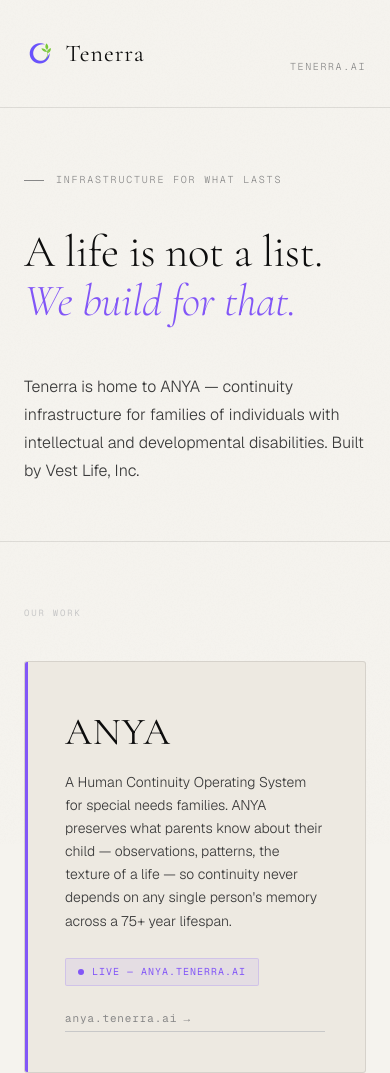
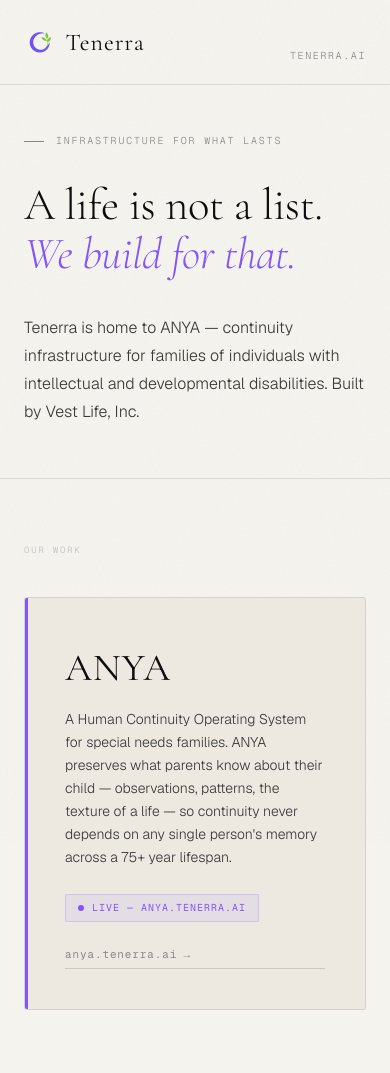
Before and after one commit to vestltg/tenerra-geo, a plain HTML site: page index.html in a window 390 px wide. Shown: the top 1073 px of the page. Drawn offline with nearby package versions, Linux system fonts and the light colour scheme.

Commit message:
fix: tighten homepage header and hero spacing

```diff
--- a/index.html
+++ b/index.html
@@ -65,8 +65,8 @@
 
     body {
       min-height: 100vh;
-      display: grid;
-      grid-template-rows: 1fr auto;
+      display: flex;
+      flex-direction: column;
       position: relative;
       overflow-x: hidden;
     }
@@ -144,6 +144,7 @@
 
     /* ─── MAIN ─── */
     main {
+      flex: 1 0 auto;
       position: relative;
       z-index: 1;
       padding: 0;
@@ -151,7 +152,7 @@
 
     /* ─── HERO ─── */
     .hero {
-      padding: 7rem 0 5rem;
+      padding: clamp(3.5rem, 8vw, 5.5rem) 0 5rem;
       border-bottom: 1px solid var(--rule);
     }
 
@@ -162,7 +163,7 @@
       letter-spacing: 0.18em;
       text-transform: uppercase;
       color: var(--ink-muted);
-      margin-bottom: 2.5rem;
+      margin-bottom: 2rem;
       display: flex;
       align-items: center;
       gap: 0.75rem;
@@ -184,7 +185,7 @@
       letter-spacing: -0.01em;
       color: var(--ink);
       max-width: 820px;
-      margin-bottom: 3rem;
+      margin-bottom: 2.25rem;
     }
 
     .hero-headline em {
@@ -400,7 +401,8 @@
         padding-left: 1.5rem;
         padding-right: 1.5rem;
       }
-      .hero { padding: 4rem 0 3.5rem; }
+      header { padding: 1.5rem 0 1.25rem; }
+      .hero { padding: 3rem 0 3.25rem; }
       .hero-headline { font-size: 2.8rem; }
       .product-card {
         grid-template-columns: 1fr;
```
